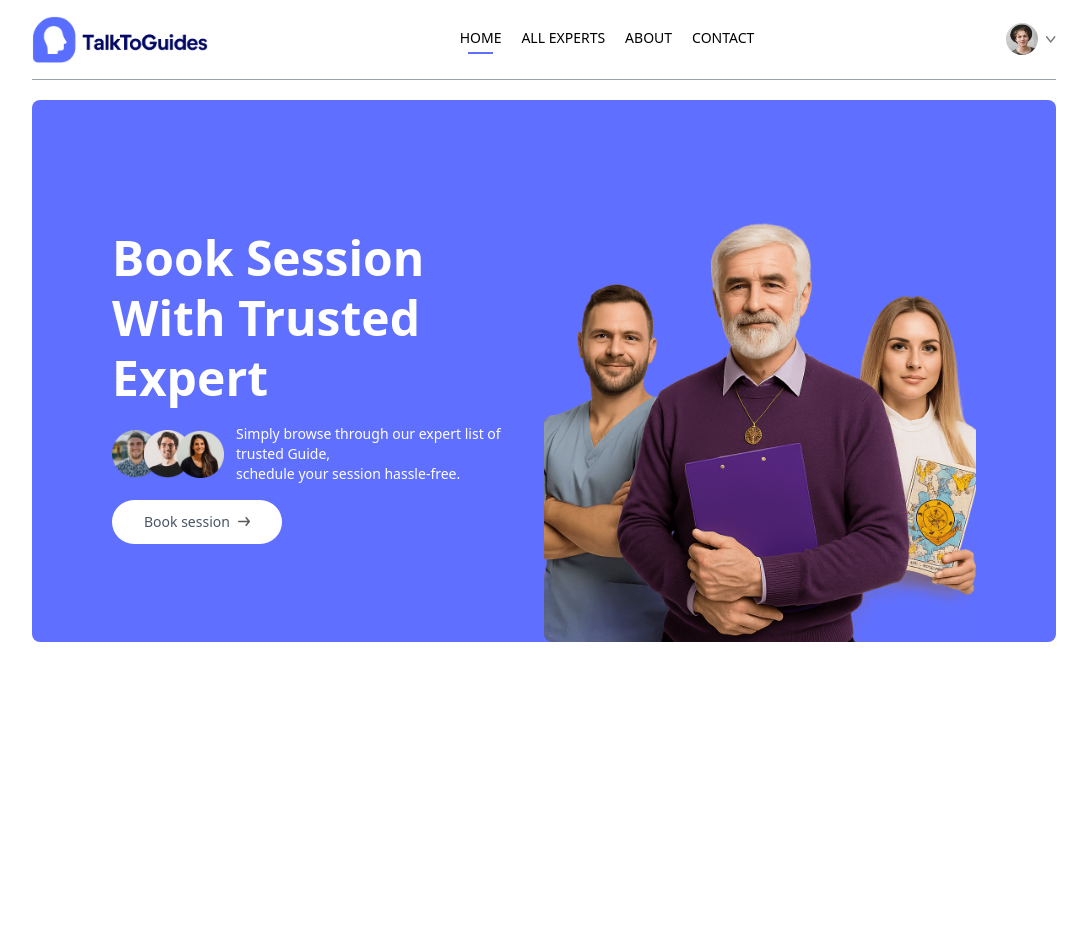
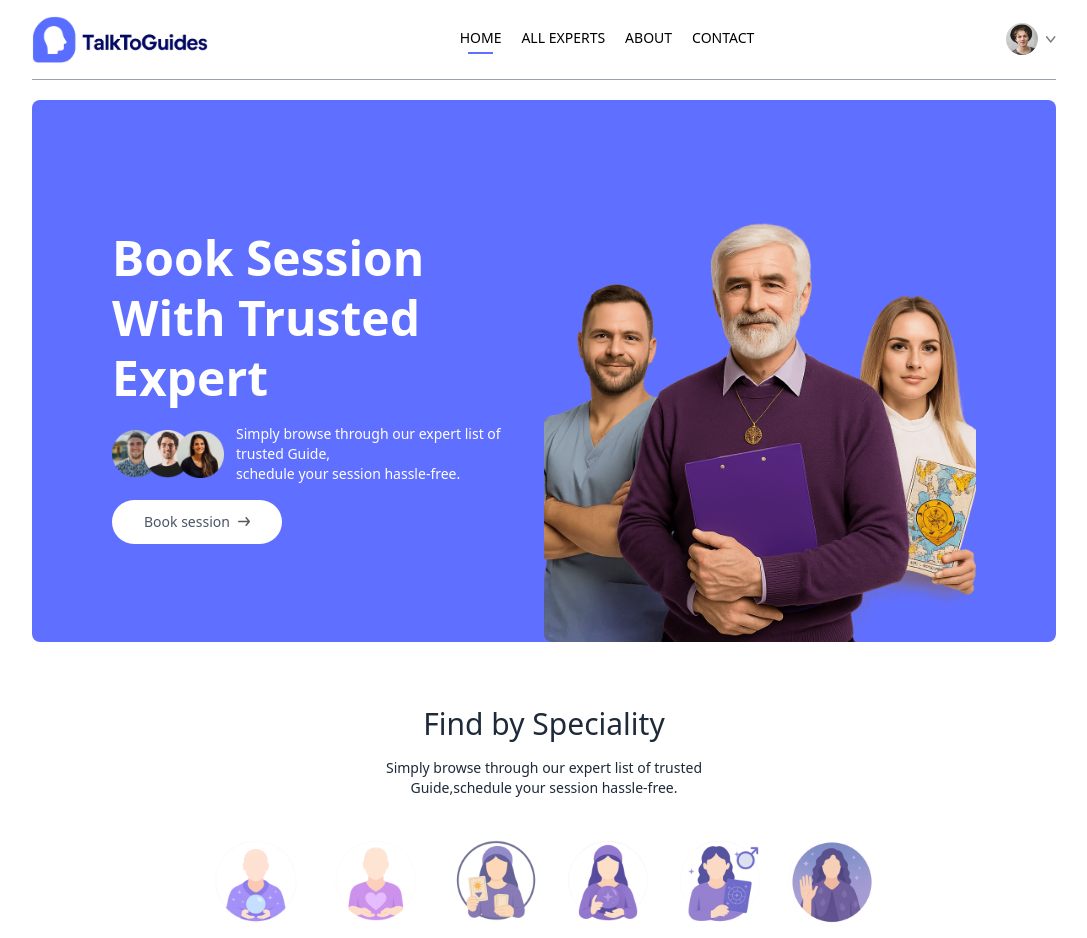
Before and after one commit to Praveshkacode/TalkToGuides-Frontend, a React (Vite) app: page / in a window 1280 px wide. Shown: the top 938 px of the page, without its empty margins (96-1183 px from the left). Before the commit the page ends 800 px from the top, so only its background shows below. Built offline with nearby package versions, Linux system fonts and the light colour scheme.

Commit message:
add speciality menu

```diff
--- a/src/components/Header.jsx
+++ b/src/components/Header.jsx
@@ -11,7 +11,7 @@
             <img className='w-28' src={assets.group_profiles} alt="" />
             <p>Simply browse through our expert list of trusted Guide,<br className='hidden sm:block'/> schedule your session hassle-free.</p>
         </div>
-        <a href="" className='flex items-center gap-2 bg-white px-8 py-3 rounded-full text-gray-600 text-sm m-auto md:m-0 hover:scale-105 transition-all duration-300'>Book session <img  className='w-3' src={assets.arrow_icon} alt="" /></a>
+        <a href="#-speciality" className='flex items-center gap-2 bg-white px-8 py-3 rounded-full text-gray-600 text-sm m-auto md:m-0 hover:scale-105 transition-all duration-300'>Book session <img  className='w-3' src={assets.arrow_icon} alt="" /></a>
       </div>
       {/* right side */}
       <div className='md:w-1/2 relative'>
--- /dev/null
+++ b/src/components/SpecialityMenu.jsx
@@ -0,0 +1,22 @@
+import React from 'react'
+import { specialityData } from '../assets/assets'
+import { Link } from 'react-router-dom'
+const SpecialityMenu = () => {
+  return (
+    <div className='flex flex-col items-center gap-4 py-16 text-gray-800' id="speciality">
+        <h1 className='text-3xl font-medium'>Find by Speciality</h1>
+        <p className='sm:w-1/3 text-center text-sm'>Simply browse through our expert list of trusted Guide,schedule your session hassle-free.</p>
+        <div className='flex sm:justify-center gap-4 pt-5 w-full overflow-scroll '>
+            {specialityData.map((item,index)=>(
+                <Link onClick={()=>scrollTo(0,0)} className='flex flex-col items-center text-xs cursor-pointer flex-shrink-0 hover:translate-y-[-10px] transition-all duration-500 ' key={index} to={`/experts/${item.speciality}`}>
+                    <img className='w-16 sm:w-24 mb-2' src={item.image} alt="" />
+                    <p>{item.speciality}</p>
+                </Link>
+            ))}
+        </div>
+
+    </div>
+  )
+}
+
+export default SpecialityMenu
--- a/src/index.css
+++ b/src/index.css
@@ -7,3 +7,7 @@
 .active hr{
     @apply block
 }
+
+::-webkit-scrollbar{
+    @apply hidden
+}
--- a/src/pages/Home.jsx
+++ b/src/pages/Home.jsx
@@ -1,10 +1,12 @@
 import React from 'react'
 import Header from '../components/Header'
+import SpecialityMenu from '../components/SpecialityMenu'
 
 const Home = () => {
   return (
     <div>
       <Header/>
+      <SpecialityMenu/>
     </div>
   )
 }
```
